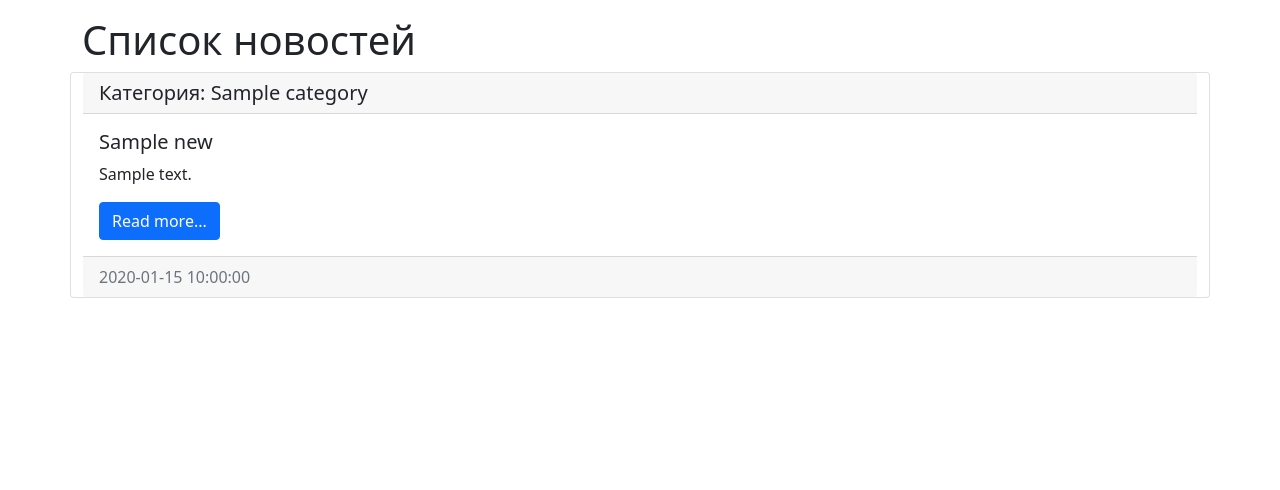
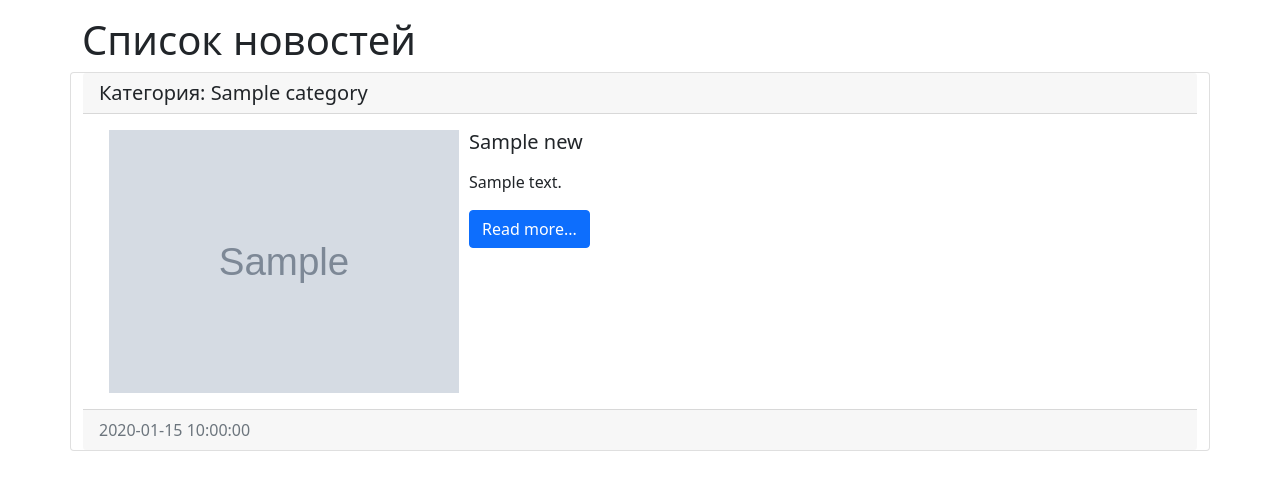
Before and after one commit to Artee16reg/DjangoProject, a Django app: page / in a window 1280 px wide. Shown: the part 56-546 px from the top of the page. Run offline with Django 3.2, Linux system fonts and the light colour scheme; tables that the repository leaves empty hold one stand-in row (values such as "Sample post"); grey boxes marked "Sample" are stand-in pictures.

Commit message:
найстройки bootsrap главная стр.

```diff
--- a/mysite/news/templates/news/index.html
+++ b/mysite/news/templates/news/index.html
@@ -37,9 +37,19 @@
                 Категория: {{ item.category }}
             </h5>
             <div class="card-body">
-                <h5 class="card-title">{{ item.title }}</h5>
-                <p class="card-text">{{ item.content}}</p>
-                <a href="#" class="btn btn-primary">Read more...</a>
+                <div class="media">
+                    {% if item.photo %}
+                    <img src="{{ item.photo.url }}" alt="" width="350" align="left" hspace="10">
+                    {% else %}
+                    <img src="https://picsum.photos/id/1060/350/235/?blur=2" alt="" align="left" hspace="10"
+                         class="mr-3">
+                    {% endif %}
+                    <div class="media-body">
+                        <h5 class="card-title">{{ item.title }}</h5>
+                        <p class="card-text">{{ item.content|safe|linebreaks|truncatewords:50}}</p>
+                        <a href="#" class="btn btn-primary">Read more...</a>
+                    </div>
+                </div>
             </div>
             <div class="card-footer text-muted">
                 {{ item.created_at|date:"Y-m-d H:i:s" }}
```
